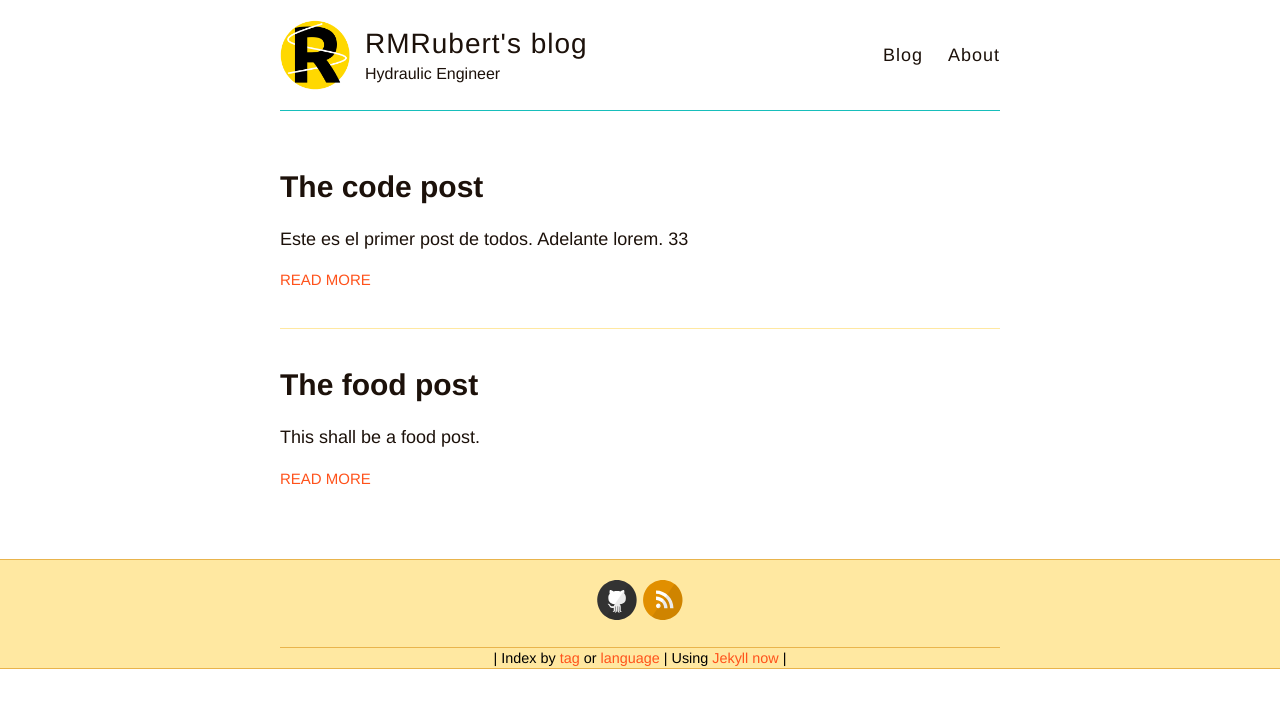
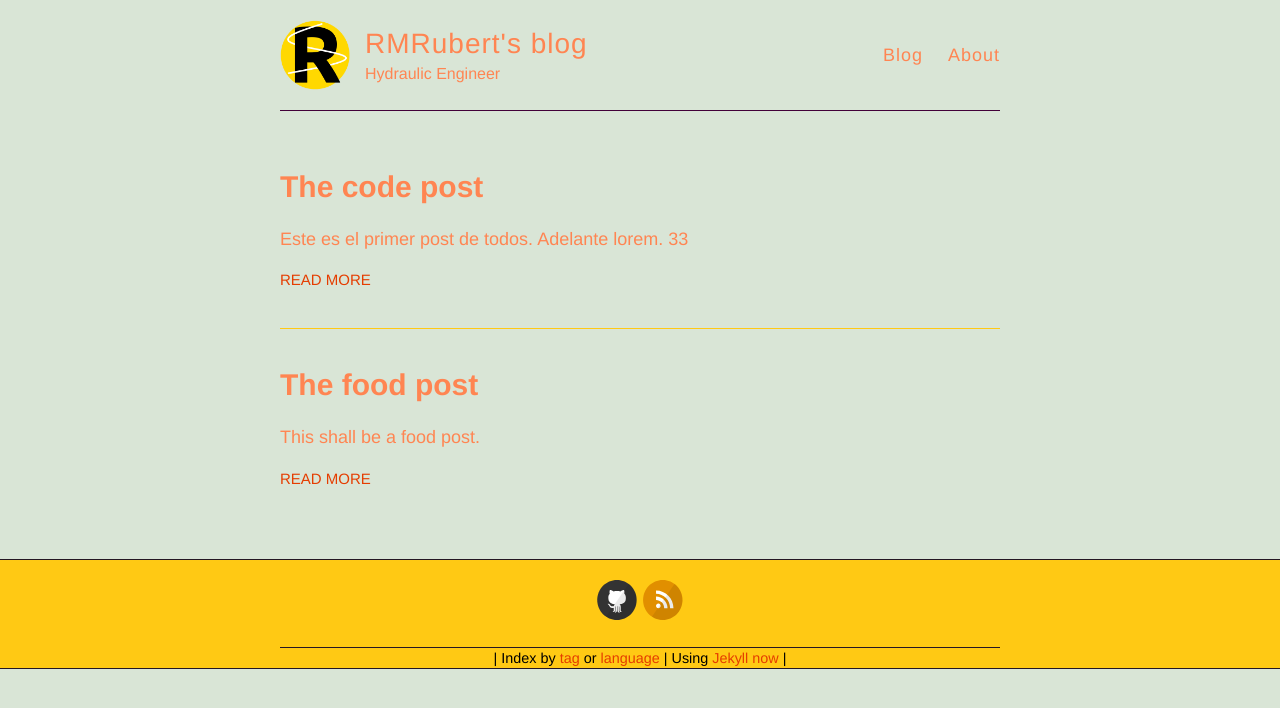
Before and after one commit to RMRubert/RMRubert.github.io, a Jekyll site: the page built from index.html, in a window 1280 px wide. Shown: the top 708 px of the page. Built offline with Jekyll 4.4.1, drawn with Linux system fonts in a browser that asks for light colours.

Commit message:
Update _variables.scss

```diff
--- a/_sass/_variables.scss
+++ b/_sass/_variables.scss
@@ -6,11 +6,11 @@
 // https://coolors.co/ffe8a1-1c110a-ff521b-020122-e9b44c
 
 // Colors
-$color1: #ffe8a1ff;
-$color2: #1c110aff;
-$color3: #ff521bff;
-$color4: #17BEBBff;
-$color5: #e9b44cff;
+$color1: #ffc914ff;
+$color2: #ff8552ff;
+$color3: #e53d00ff;
+$color4: #420039ff;
+$color5: #241623ff;
 
 // Grays
 $black: #000;
@@ -18,7 +18,7 @@ $darkerGray: #222;
 $darkGray: #333;
 $gray: #666;
 $lightGray: #eee;
-$white: #fff;
+$white: #D9E5D6;
 
 // Font stacks
 $helvetica: Helvetica, Arial, sans-serif;
```
